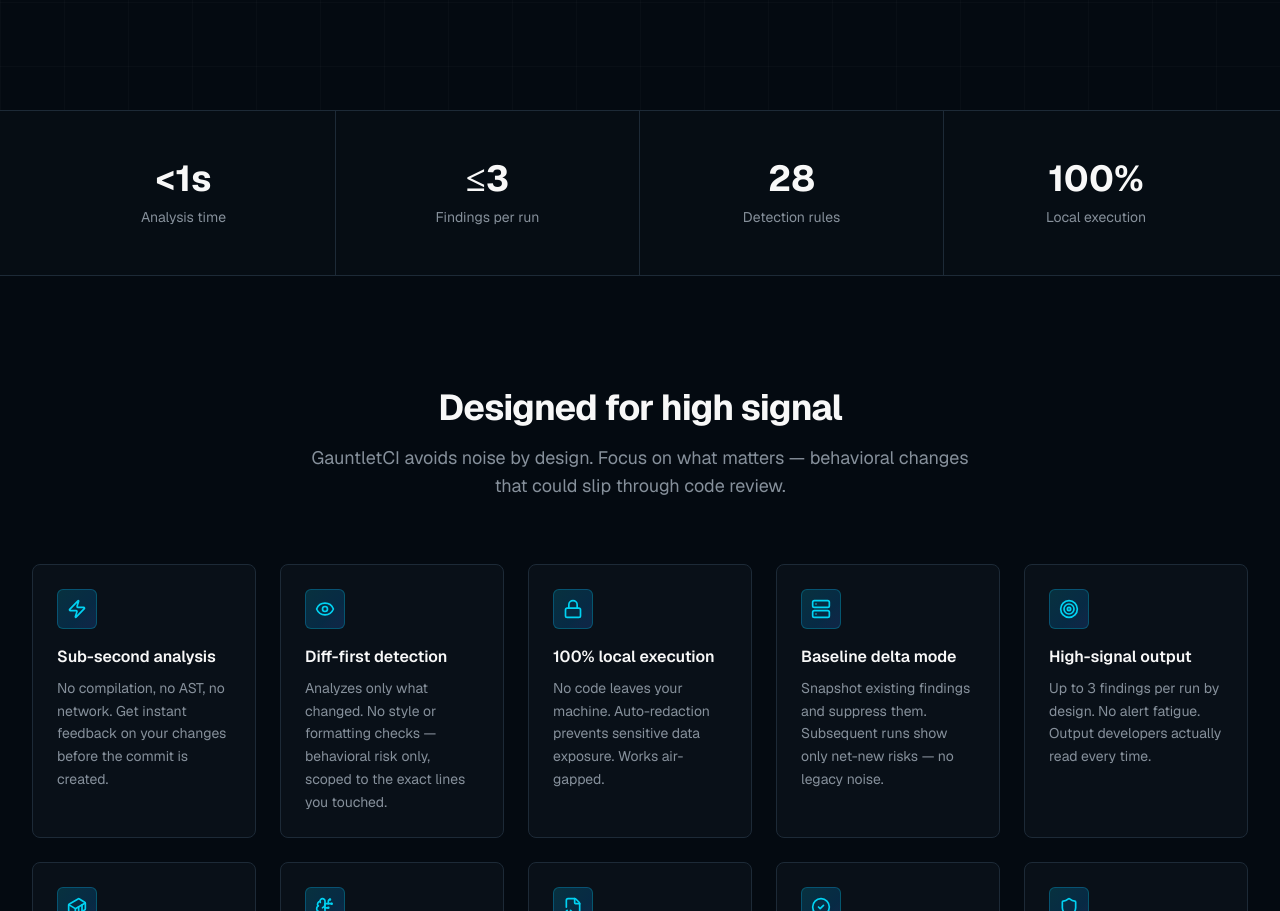
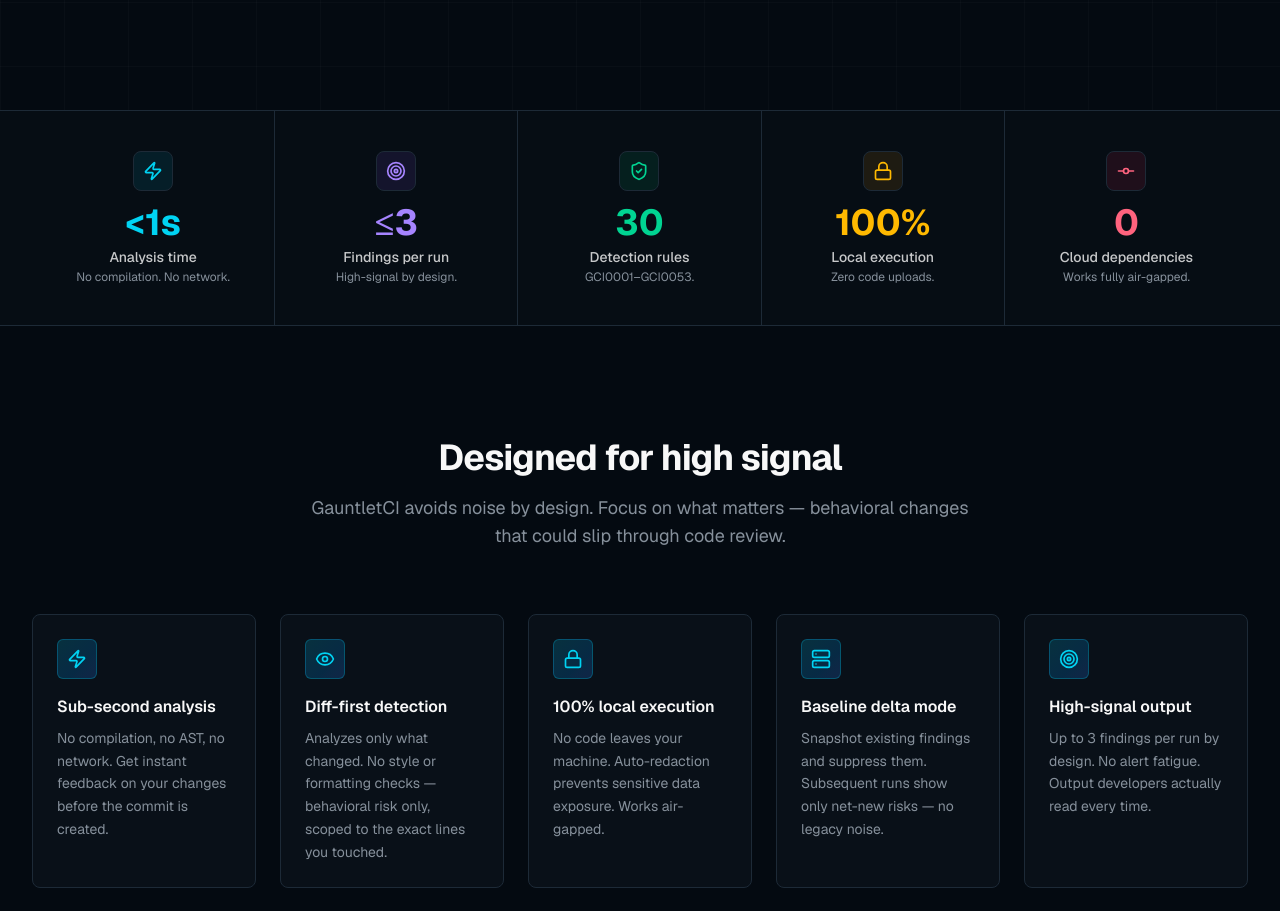
Before and after one commit to EricCogen/GauntletCI, a Next.js app in the folder site/: page / in a window 1280 px wide. Shown: the part 1022-1933 px from the top of the page. Built offline with nearby package versions, Linux system fonts and the light colour scheme.

Commit message:
[DOCS] Enrich stats section with icons, sublabels, colors, and 5th stat

```diff
--- a/site/components/stats.tsx
+++ b/site/components/stats.tsx
@@ -1,19 +1,66 @@
+import { Zap, Target, ShieldCheck, Lock, GitCommit } from "lucide-react";
+
+const stats = [
+  {
+    icon: Zap,
+    value: "<1s",
+    label: "Analysis time",
+    sub: "No compilation. No network.",
+    color: "text-cyan-400",
+    bg: "bg-cyan-500/10",
+  },
+  {
+    icon: Target,
+    value: "≤3",
+    label: "Findings per run",
+    sub: "High-signal by design.",
+    color: "text-violet-400",
+    bg: "bg-violet-500/10",
+  },
+  {
+    icon: ShieldCheck,
+    value: "30",
+    label: "Detection rules",
+    sub: "GCI0001–GCI0053.",
+    color: "text-emerald-400",
+    bg: "bg-emerald-500/10",
+  },
+  {
+    icon: Lock,
+    value: "100%",
+    label: "Local execution",
+    sub: "Zero code uploads.",
+    color: "text-amber-400",
+    bg: "bg-amber-500/10",
+  },
+  {
+    icon: GitCommit,
+    value: "0",
+    label: "Cloud dependencies",
+    sub: "Works fully air-gapped.",
+    color: "text-rose-400",
+    bg: "bg-rose-500/10",
+  },
+];
+
 export function Stats() {
-  const stats = [
-    { value: "<1s", label: "Analysis time" },
-    { value: "≤3", label: "Findings per run" },
-    { value: "28", label: "Detection rules" },
-    { value: "100%", label: "Local execution" },
-  ];
-
   return (
     <section id="stats" className="border-y border-border bg-card/50">
       <div className="mx-auto max-w-7xl px-4 sm:px-6 lg:px-8">
-        <div className="grid grid-cols-2 lg:grid-cols-4 divide-x divide-y lg:divide-y-0 divide-border">
-          {stats.map((stat, index) => (
-            <div key={index} className="flex flex-col items-center justify-center py-8 sm:py-12">
-              <span className="text-3xl sm:text-4xl font-bold text-foreground">{stat.value}</span>
-              <span className="mt-2 text-sm text-muted-foreground">{stat.label}</span>
+        <div className="grid grid-cols-2 sm:grid-cols-3 lg:grid-cols-5 divide-x divide-y sm:divide-y-0 divide-border">
+          {stats.map((stat) => (
+            <div
+              key={stat.label}
+              className="flex flex-col items-center justify-center gap-3 py-8 sm:py-10 px-4 text-center"
+            >
+              <div className={`flex h-10 w-10 items-center justify-center rounded-lg border border-border ${stat.bg}`}>
+                <stat.icon className={`h-5 w-5 ${stat.color}`} />
+              </div>
+              <div>
+                <div className={`text-3xl sm:text-4xl font-bold ${stat.color}`}>{stat.value}</div>
+                <div className="mt-1 text-sm font-medium text-foreground/80">{stat.label}</div>
+                <div className="mt-0.5 text-xs text-muted-foreground">{stat.sub}</div>
+              </div>
             </div>
           ))}
         </div>
```
